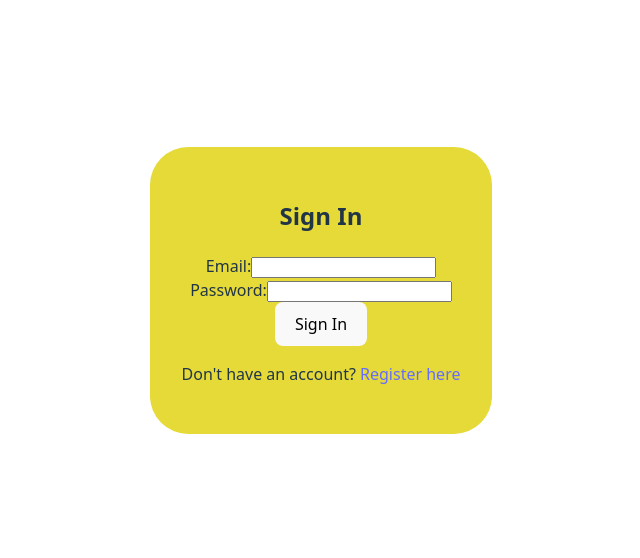
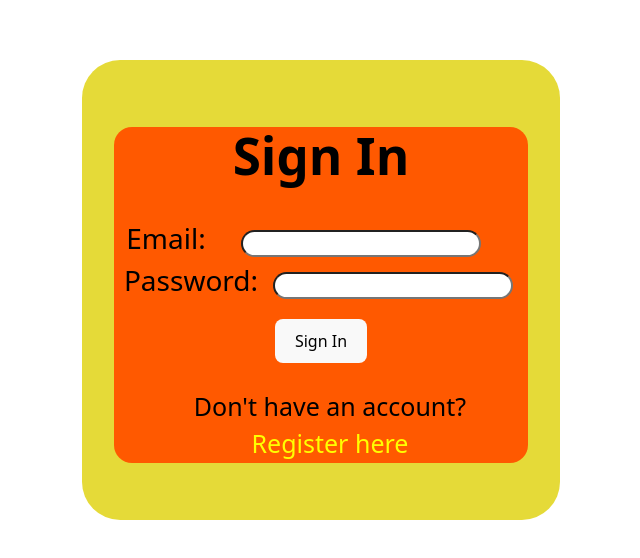
Before and after one commit to StanislavHristov87/Finance-Control, a React (Vite) app in the folder budget-tracker/: page /signin in a window 1280 px wide. Shown: the part 110-668 px from the top of the page, without its empty margins (319-959 px from the left). Built offline with nearby package versions, Linux system fonts and the light colour scheme; no server answers; the database is empty.

Commit message:
more style register and signin

```diff
--- a/budget-tracker/src/components/Register/Register.jsx
+++ b/budget-tracker/src/components/Register/Register.jsx
@@ -102,41 +102,41 @@ import { useNavigate } from "react-router-dom";
   return (
 
     <form onSubmit={register}>
-        <h2>Register</h2>
+        <h1 style={{color: "black"}} >Register</h1>
 
         {error &&  <p style={{ color: "red" }} >{error}</p>}
 
         <div>
-        <label htmlFor="firstName" >First Name:</label>
-        <input type="text" value={form.firstName} id="firstName" autoComplete="given-name" onChange={updateForm("firstName")} />
+        <label style={{color: "black", fontSize: "28px"}} htmlFor="firstName" >First Name :</label>
+        <input style={{marginLeft: "18px", borderRadius: "18px", fontSize: "18px"}} type="text" value={form.firstName} id="firstName" autoComplete="given-name" onChange={updateForm("firstName")} />
       </div>
 
       <div>
-        <label htmlFor="lastName" >Last Name:</label>
-        <input type="text" value={form.lastName} id="lastName" autoComplete="family-name" onChange={updateForm("lastName")} />
+        <label style={{color: "black", fontSize: "28px"}}  htmlFor="lastName" >Last Name :</label>
+        <input style={{marginLeft: "18px", borderRadius: "18px", fontSize: "18px"}}  type="text" value={form.lastName} id="lastName" autoComplete="family-name" onChange={updateForm("lastName")} />
       </div>
 
       <div>
-        <label htmlFor="username" >User Name:</label>
-        <input type="text" value={form.handle} id="username" autoComplete="username" onChange={updateForm("handle")} />
+        <label style={{color: "black", fontSize: "28px"}}  htmlFor="username" >User Name :</label>
+        <input style={{marginLeft: "18px", borderRadius: "18px", fontSize: "18px"}}  type="text" value={form.handle} id="username" autoComplete="username" onChange={updateForm("handle")} />
       </div>
 
       <div>
-        <label htmlFor="email" >Email</label>
-        <input type="text" value={form.email} id="email" autoComplete="email" onChange={updateForm("email")} />
+        <label style={{color: "black", fontSize: "28px"}}  htmlFor="email" >Email :</label>
+        <input style={{marginLeft: "88px", borderRadius: "18px", fontSize: "18px"}}  type="text" value={form.email} id="email" autoComplete="email" onChange={updateForm("email")} />
       </div>
 
       <div>
-        <label htmlFor="phoneNumber" >Phone Number</label>
-        <input type="text" value={form.phoneNumber} id="phoneNumber" autoComplete="tel" onChange={updateForm("phoneNumber")} />
+        <label style={{color: "black", fontSize: "28px"}}  htmlFor="phoneNumber" >Phone Number :</label>
+        <input style={{marginLeft: "8px", borderRadius: "18px", fontSize: "18px"}}  type="text" value={form.phoneNumber} id="phoneNumber" autoComplete="tel" onChange={updateForm("phoneNumber")} />
       </div>
 
       <div>
-        <label htmlFor="password" >Password</label>
-        <input type="text" value={form.password} id="password" autoComplete="new-password" onChange={updateForm("password")} />
+        <label style={{color: "black", fontSize: "28px"}}  htmlFor="password" >Password :</label>
+        <input style={{marginLeft: "58px", borderRadius: "18px", fontSize: "18px"}}  type="text" value={form.password} id="password" autoComplete="new-password" onChange={updateForm("password")} />
       </div>
 
-      <button type="submit">Register</button>
+      <button style={{marginTop: "50px"}} type="submit">Register</button>
 
     </form>
   )
--- /dev/null
+++ b/budget-tracker/src/components/SignIn/SignIn.css
@@ -0,0 +1,4 @@
+.signin {
+    background-color: rgb(255, 89, 0);
+    border-radius: 18px;
+}
--- a/budget-tracker/src/components/SignIn/SignIn.jsx
+++ b/budget-tracker/src/components/SignIn/SignIn.jsx
@@ -3,6 +3,7 @@ import { Link, useNavigate, useLocation } from "react-router-dom";
 import { AppContext } from '../../context/AppContext';
 import { loginUser } from '../../services/auth-service';
 import { getUserData } from '../../services/user-services';
+import '..//SignIn/SignIn.css';
 
 const SignIn = () => {
 
@@ -48,21 +49,43 @@ const SignIn = () => {
 
 
   return (
-    <form onSubmit={login}>
-        <h2>Sign In</h2>
+    <form onSubmit={login} className='signin' >
+        <h1 style={{color: "black"}} >Sign In</h1>
      <div>
-        <label>Email:</label>
-        <input type="text" value={form.email} onChange={updateForm("email")} />
+        <label style={{fontSize: "28px" ,
+             marginLeft: "10px",
+              marginRight: "35px",
+              color: "black"
+              }} >Email:</label>
+        <input style={{ fontSize: "18px",
+             marginRight: "45px",
+              borderRadius: "15px"
+               }} type="text" value={form.email} onChange={updateForm("email")} />
      </div>
 
      <div>
-        <label>Password:</label>
-        <input type="text" value={form.password} onChange={updateForm("password")} />
+        <label
+        style={{fontSize: "28px" ,
+            marginLeft: "10px",
+             marginRight: "15px",
+             color: "black"
+             }}
+        >Password:</label>
+        <input
+        style={{ fontSize: "18px",
+            marginRight: "15px",
+             borderRadius: "15px"
+              }}
+        type="text" value={form.password} onChange={updateForm("password")} />
      </div>
 
-     <button type="submit">Sign In</button>
+     <button style={ {marginTop: "18px"}} type="submit">Sign In</button>
 
-     <p>Don't have an account? <Link to="/register">Register here</Link></p>
+     <p style={{color: "black",
+         fontSize: "25px",
+         marginLeft: "18px"}} >Don't have an account?
+         <br />
+          <Link style={{color: "yellow"}} to="/register">Register here</Link></p>
      {error && <p style={{ color: "red", fontSize: "14px" }}>{error}</p>}
     </form>
 
```
